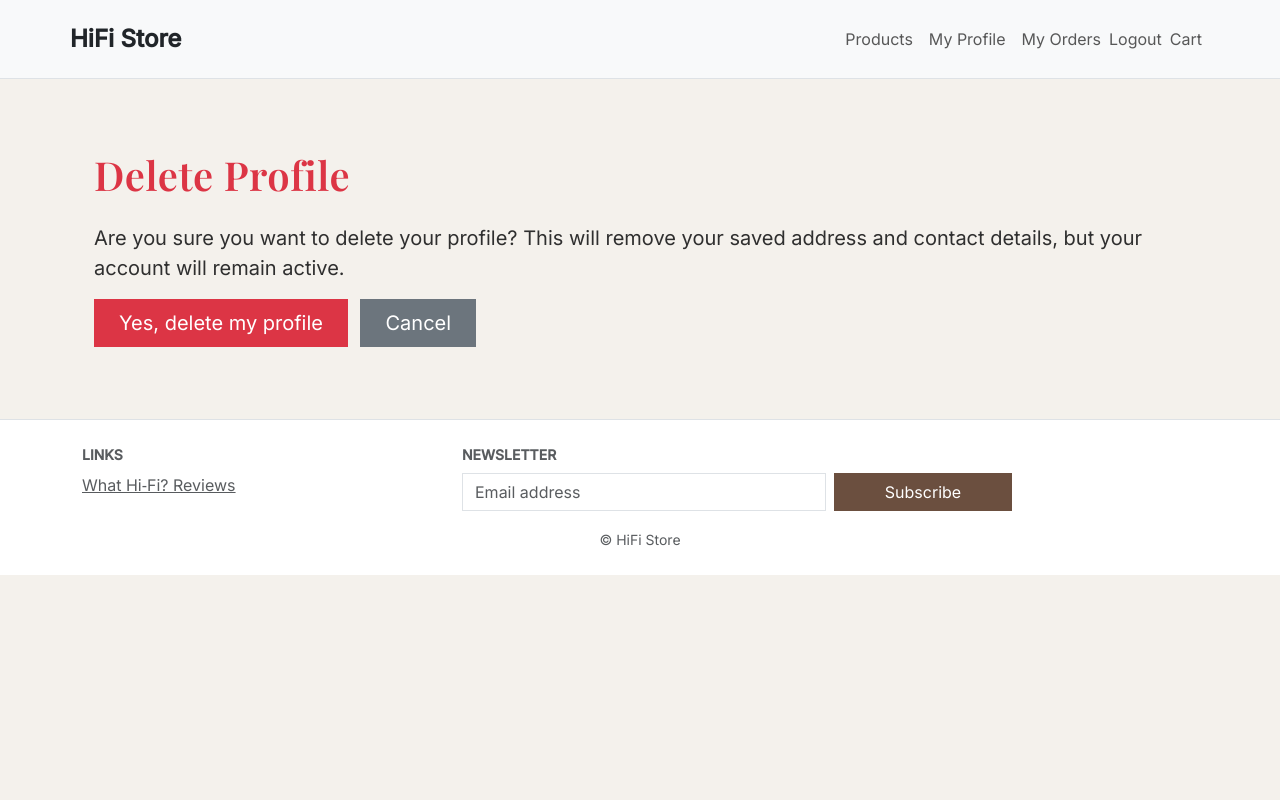
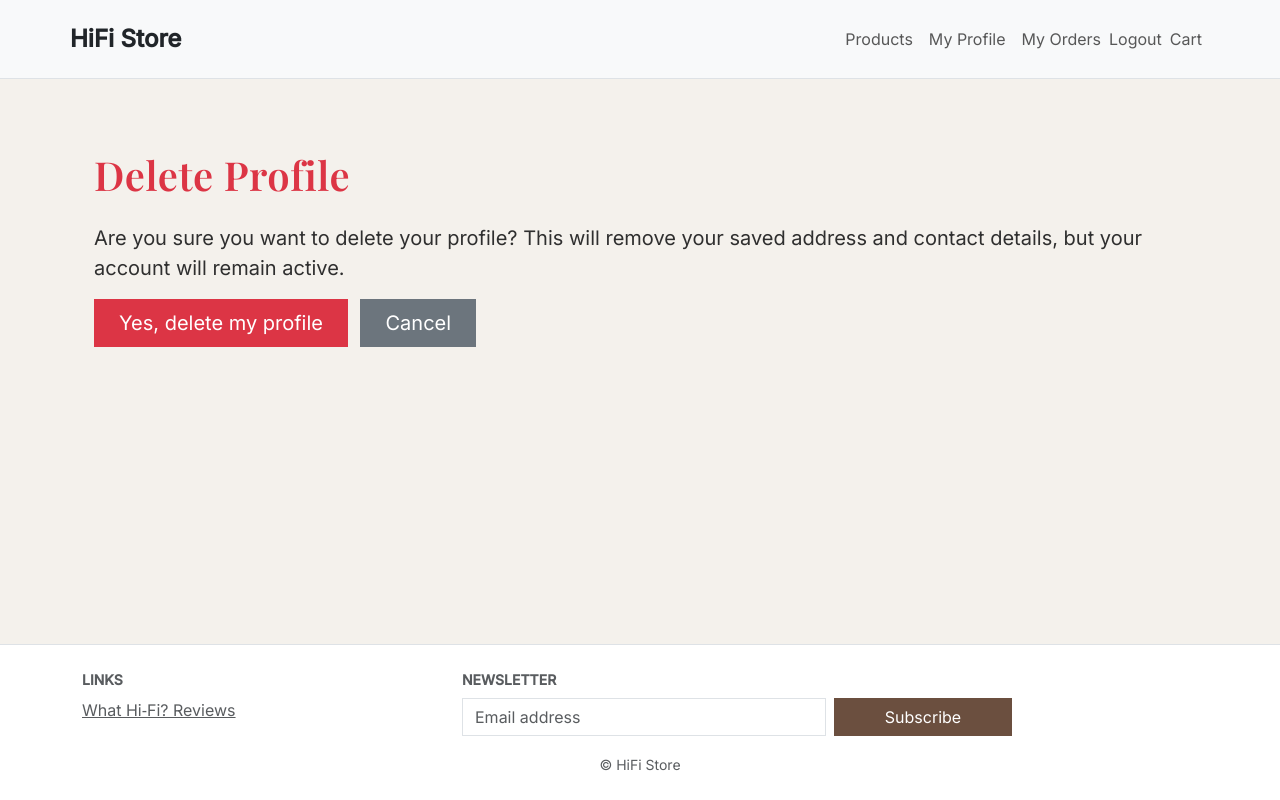
Before and after one commit to andreaspe76/Portfolio_Project_5, a Django app: page /accounts/profile/delete/ in a window 1280 px wide. Run offline with Django 5.2, Linux system fonts and the light colour scheme; the visitor is signed in with stand-in values (Sample User, id 1); parts of the project's set-up code (start-up, migrations or seed data) failed here and were passed over.

Commit message:
Add code that mentor gave me to css

```diff
--- a/products/static/products/css/style.css
+++ b/products/static/products/css/style.css
@@ -8,6 +8,15 @@ body {
 /* Header & footer */
 header, footer {
     background-color: #ffffff;
+}
+
+html, body {
+    height: 100%;
+}
+
+body > footer {
+    position: sticky;
+    top: 100vh;
 }
 
 /* Typography */
```
Also changed, not shown: TESTING.md (+8 -0 lines), static/documentation/css_validation/css_validation.png (renamed from static/documentation/html_validation/css_validation.png).
